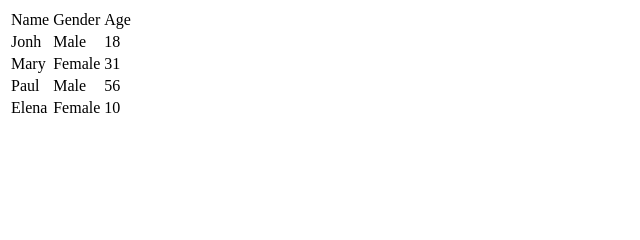
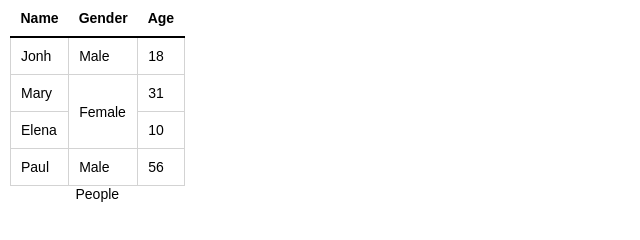
Before and after one commit to aronesker/HTML_CSS, a plain HTML site: page html_intro/table.html in a window 1280 px wide. Shown: the whole page, without its empty margins (0-640 px from the left). Drawn offline with Linux system fonts and the light colour scheme; files whose address does not match are found by name.

Commit message:
СSS-style for table.html

```diff
--- /dev/null
+++ b/css_intro/css_table.css
@@ -0,0 +1,25 @@
+body {
+    width: 350px;
+    margin: 0;
+    padding: 0 10px;
+    font-size: 14px;
+    font-family: Arial, sans-serif;
+}
+
+caption{
+    caption-side: bottom;
+}
+
+table{
+    border-collapse: collapse;
+}
+
+th{
+    border-bottom: 2px solid black;
+    padding: 10px;
+}
+
+td{
+    border: 1px solid lightgray;
+    padding: 10px;
+}
--- a/html_intro/table.html
+++ b/html_intro/table.html
@@ -1,6 +1,7 @@
 <!DOCTYPE html>
 <html lang="en">
 <head>
+  <link href="file:///C:/HTML_CSS/css_intro/css_table.css" rel="stylesheet">
   <meta charset="UTF-8">
   <meta name="viewport" content="width=device-width, initial-scale=1.0">
   <meta http-equiv="X-UA-Compatible" content="ie=edge">
@@ -8,10 +9,11 @@
 </head>
 <body>
   <table>
+    <caption>People</caption>
     <tr>
-      <td>Name</td>
-      <td>Gender</td>
-      <td>Age</td>
+      <th>Name</th>
+      <th>Gender</th>
+      <th>Age</th>
     </tr>
     <tr>
       <td>Jonh</td>
@@ -20,19 +22,18 @@
     </tr>
     <tr>
       <td>Mary</td>
-      <td>Female</td>
+      <td rowspan="2">Female</td>
       <td>31</td>
+    </tr>
+    <tr>
+      <td>Elena</td>
+      <td>10</td>
     </tr>
     <tr>
       <td>Paul</td>
       <td>Male</td>
       <td>56</td>
     </tr>
-    <tr>
-      <td>Elena</td>
-      <td>Female</td>
-      <td>10</td>
-    </tr>
   </table>
 </body>
 </html>
```
